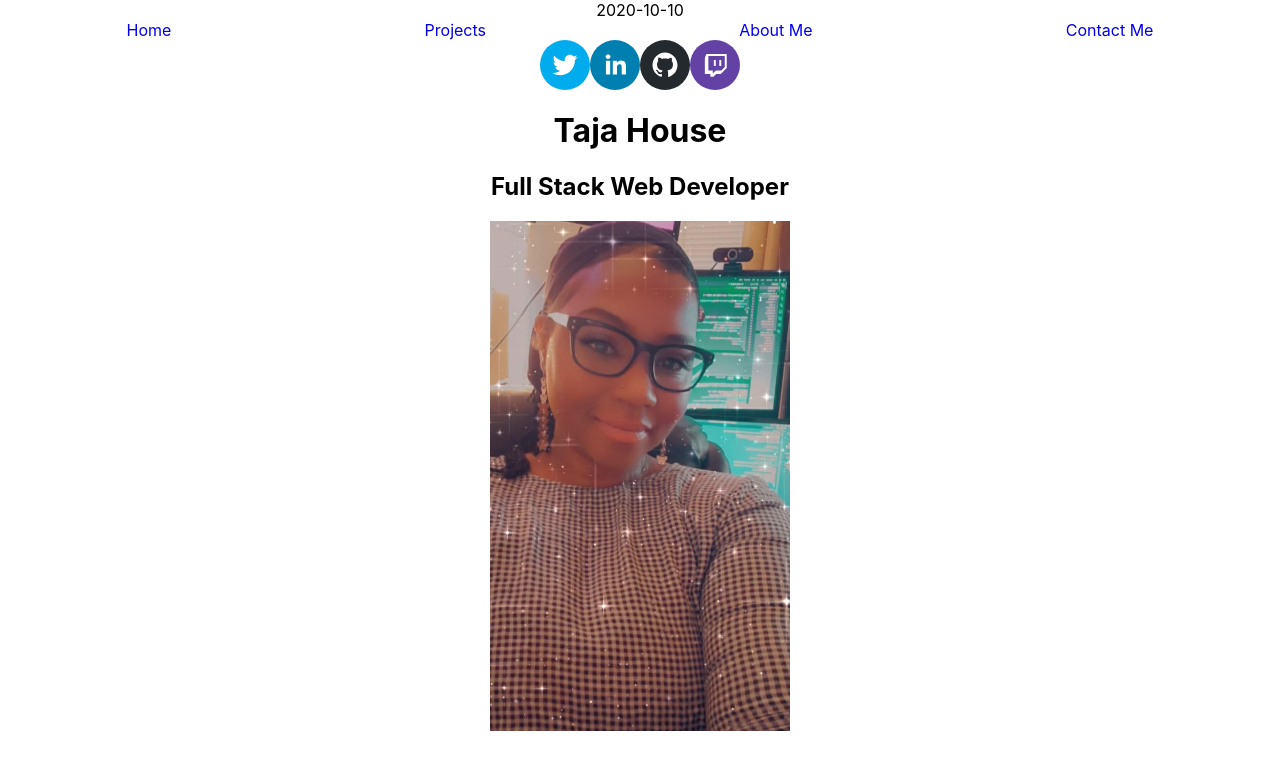
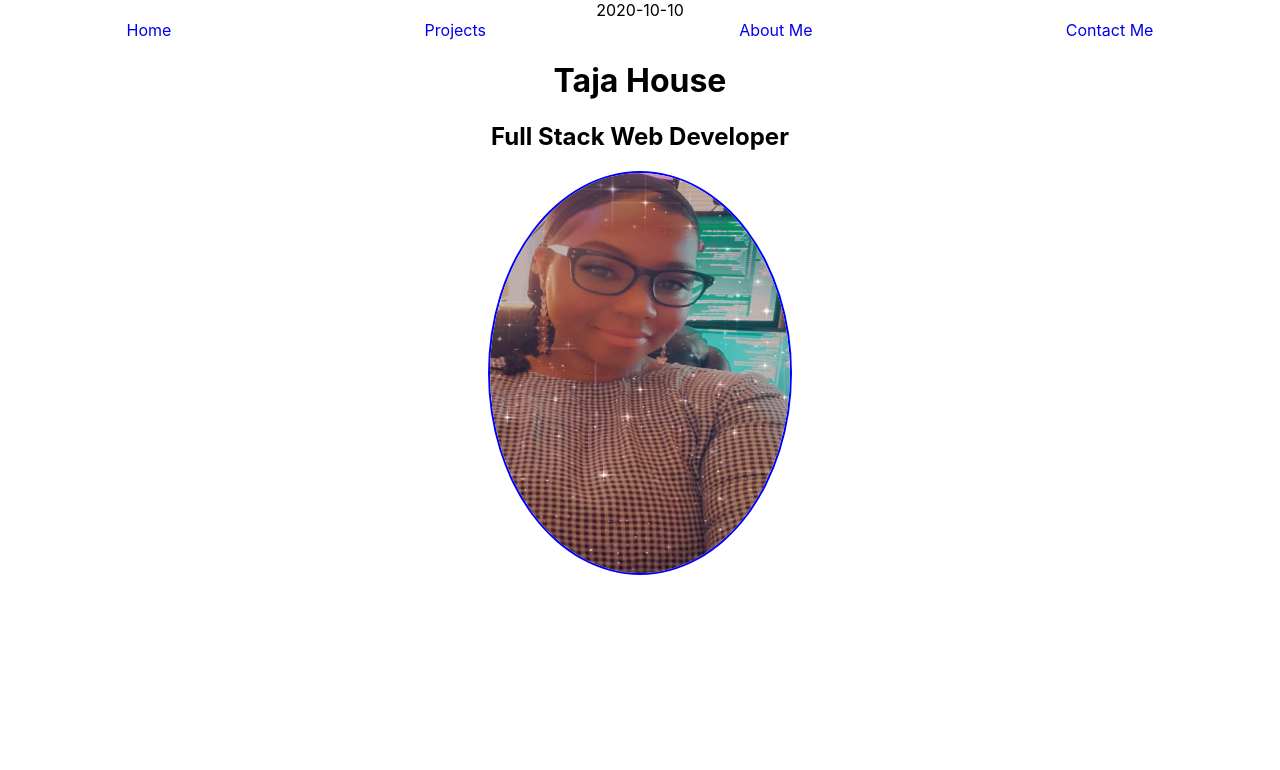
Before and after one commit to tajahouse/portfolio, a React (Create React App) app: page /home in a window 1280 px wide. Shown: the top 770 px of the page. Built offline with nearby package versions, Linux system fonts and the light colour scheme.

Commit message:
Working with styling and animation

```diff
--- a/src/components/Home.js
+++ b/src/components/Home.js
@@ -1,24 +1,23 @@
 import React, { useState, useEffect } from 'react';
-import SocialMedia from '../assets/SocialMedia'
 import { Fade, Bounce } from 'react-awesome-reveal'
+import './styles/Home.css'
 
-
-import me from '../assets/imgs/me.jpg'
-
+import me from '../assets/imgs/me.jpg';
+import StarfieldAnimation from 'react-starfield-animation'
 
 
 const Home = () =>{
     const pic = me
     return(
-        <div>
+        <div className="home-wrapper">
+            {/* <StarfieldAnimation/> */}
             <Fade>
                 <Bounce>
-                  <SocialMedia />
                   <h1> Taja House</h1>
                   <h2>Full Stack Web Developer</h2>
                 </Bounce>
             </Fade>
-            <img src={me} alt="Taja" width="300px"></img>
+                <img src={me} alt="Taja" className="me" width="300px" height="400px"></img>
             {/* <ParticlesBg type='circle'/> */}
         </div>
     )
--- /dev/null
+++ b/src/components/styles/Home.css
@@ -0,0 +1,9 @@
+.me{
+    border-radius: 50%;
+    border: 2px double blue;
+}
+
+.home-wrapper{
+    max-height:100%;
+    padding-bottom: 40%
+}
```
